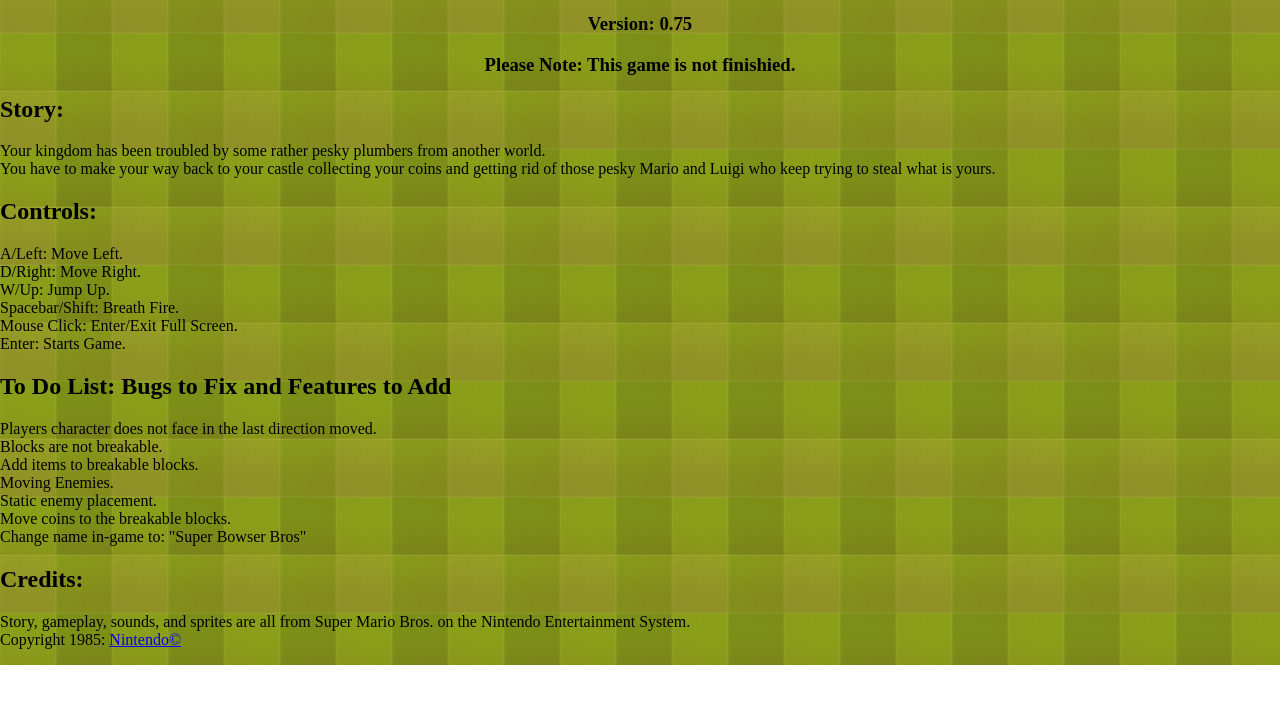
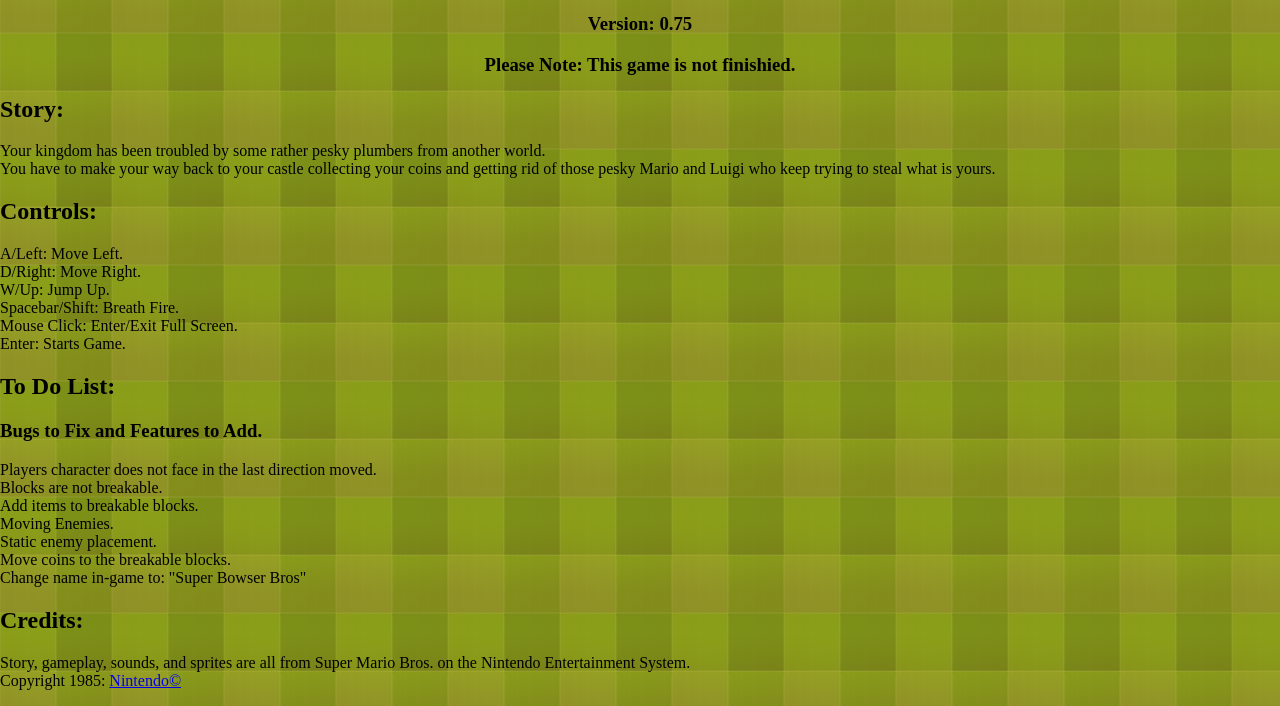
Before and after one commit to JoshuaPaulBarnard/Super_Bowsers_World, a plain HTML site: page index.html in a window 1280 px wide. Shown: the part 547-1253 px from the top of the page. Before the commit the page ends 1212 px from the top, so only its background shows below. Drawn offline with Linux system fonts and the light colour scheme; no server answers.

Commit message:
Update index.html

```diff
--- a/index.html
+++ b/index.html
@@ -38,7 +38,8 @@
 					<br />Spacebar/Shift: Breath Fire.
 					<br />Mouse Click: Enter/Exit Full Screen.
 					<br />Enter: Starts Game.
-			<h2>To Do List:  Bugs to Fix and Features to Add</h2>
+			<h2>To Do List:  </h2>
+				<h3>Bugs to Fix and Features to Add. </h3>
 					Players character does not face in the last direction moved.
 					<br />Blocks are not breakable.
 					<br />Add items to breakable blocks.
```
